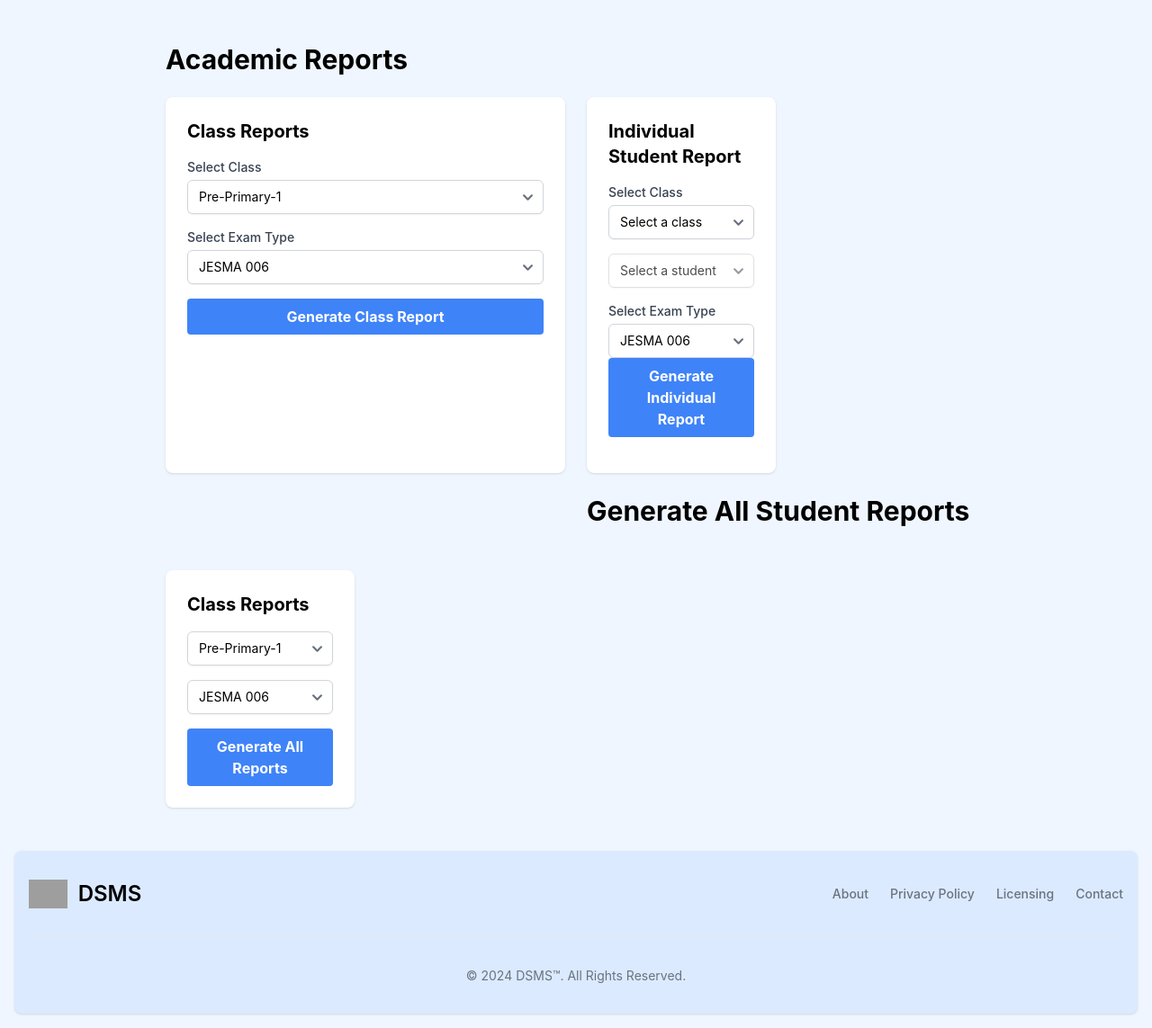
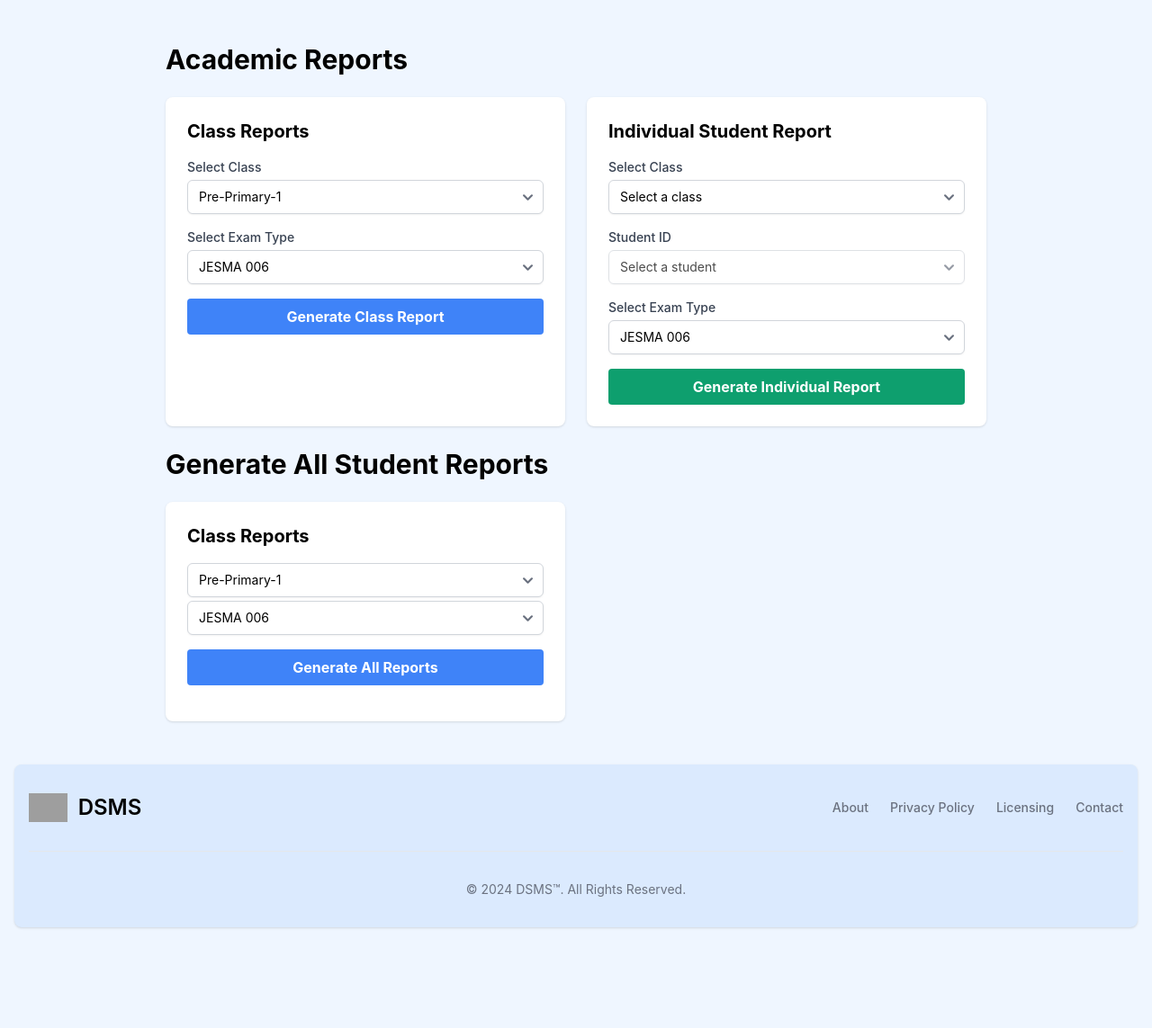
Before and after one commit to simlexx-k/djangoSchoolManager, a Django app: page /control/reports/ in a window 1280 px wide. Shown: the part 60-1203 px from the top of the page at 90% size. After the commit the page ends 1092 px from the top, so only its background shows below. Run offline with Django 5.2, Linux system fonts and the light colour scheme; data comes from the database, SQL or seed files in the repository; both versions use the stored data as it was after the commit; style sheets or scripts are compiled from the project's sources; some libraries are stand-ins or nearby versions; grey boxes are pictures that could not be loaded.

Commit message:
improved report generation

```diff
--- a/administrator/urls.py
+++ b/administrator/urls.py
@@ -2,7 +2,7 @@ from django.contrib import admin
 from django.urls import path
 
 import administrator
-from administrator.views import dashboard, take_attendance, send_notification, generate_reports, add_student, add_teacher, add_class, fees_management, add_payment, get_payment_details, export_payments, generate_class_report, generate_student_report, report_options
+from administrator.views import dashboard, take_attendance, send_notification, generate_reports, add_student, add_teacher, add_class, fees_management, add_payment, get_payment_details, export_payments, generate_class_report, generate_student_report, report_options, generate_all_student_reports, get_students_by_grade
 from . import views
 
 urlpatterns = [
@@ -20,7 +20,7 @@ urlpatterns = [
     path('export-payments/<str:format>/', export_payments, name='export_payments'),
     path('reports/', report_options, name='report_options'),
     path('api/reports/class/<int:grade_id>/', generate_class_report, name='generate_class_report'),
-    path('api/reports/student/<int:student_id>/', generate_student_report, name='generate_student_report'),
-    path('control/api/reports/all-students/', views.generate_all_student_reports, name='generate_all_student_reports'),
+    path('control/api/reports/all-students/', generate_all_student_reports, name='generate_all_student_reports'),
     path('control/api/get-students-by-grade/', views.get_students_by_grade, name='get_students_by_grade'),
+    path('control/api/reports/student/<int:student_id>/', views.generate_student_report, name='generate_student_report'),
 ]
--- a/administrator/views.py
+++ b/administrator/views.py
@@ -233,11 +233,11 @@ def export_payments(request, format):
 
 def report_options(request):
     grades = learners.models.Grade.objects.all()
-    students = LearnerRegister.objects.all()
     exam_types = exams.models.ExamType.objects.all()
-    exam = exams.models.ExamType.objects.all()
-    return render(request, 'admin/report_options.html',
-                  {'grades': grades, 'exam_types': exam_types, 'students': students, 'exams': exam})
+    return render(request, 'admin/report_options.html', {
+        'grades': grades,
+        'exam_types': exam_types
+    })
 
 
 def generate_class_report(request, grade_id):
--- a/templates/admin/report_options.html
+++ b/templates/admin/report_options.html
@@ -1,5 +1,5 @@
 {% extends '_base.html' %}
-
+{% load static %}
 {% block content %}
 <div class="p-8">
     <h1 class="text-3xl font-bold mb-6">Academic Reports</h1>
@@ -29,12 +29,12 @@
                 </button>
             </form>
         </div>
-        <div class="grid grid-cols-1 md:grid-cols-2 gap-6">
+
         <div class="bg-white dark:bg-gray-800 rounded-lg shadow p-6">
             <h2 class="text-xl font-bold mb-4">Individual Student Report</h2>
             <form action="{% url 'generate_student_report' student_id=0 %}" method="get" id="individual-report-form">
                 <div class="mb-4">
-                    <label for="class_id" class="block text-sm font-medium text-gray-700 dark:text-gray-300">Select Class</label>
+                    <label for="grade_id" class="block text-sm font-medium text-gray-700 dark:text-gray-300">Select Class</label>
                     <select name="grade_id" id="grade-select" class="mt-1 block w-full py-2 px-3 border border-gray-300 bg-white rounded-md shadow-sm focus:outline-none focus:ring-indigo-500 focus:border-indigo-500 sm:text-sm">
                         <option value="">Select a class</option>
                     {% for grade in grades %}
@@ -43,20 +43,23 @@
                     </select>
                 </div>
                 <div class="mb-4">
-                    <select name="student_id" id="student-select" class="mt-1 block w-full py-2 px-3 border border-gray-300 bg-white rounded-md shadow-sm focus:outline-none focus:ring-indigo-500 focus:border-indigo-500 sm:text-sm" disabled>
+                    <label for="student_id" class="block text-sm font-medium text-gray-700 dark:text-gray-300">Student ID</label>
+                    <select id="student_id" name="student_id" class="mt-1 block w-full py-2 px-3 border border-gray-300 bg-white rounded-md shadow-sm focus:outline-none focus:ring-indigo-500 focus:border-indigo-500 sm:text-sm" disabled>
                         <option value="">Select a student</option>
                     </select>
                 </div>
                 <div class="mb-4">
                     <label for="exam_type" class="block text-sm font-medium text-gray-700 dark:text-gray-300">Select Exam Type</label>
-                    <select name="exam_type" class="mt-1 block w-full py-2 px-3 border border-gray-300 bg-white rounded-md shadow-sm focus:outline-none focus:ring-indigo-500 focus:border-indigo-500 sm:text-sm">
+                    <select id="exam_type" name="exam_type" class="mt-1 block w-full py-2 px-3 border border-gray-300 bg-white rounded-md shadow-sm focus:outline-none focus:ring-indigo-500 focus:border-indigo-500 sm:text-sm">
                         {% for exam_type in exam_types %}
                             <option value="{{ exam_type.exam_id }}">{{ exam_type.name }}</option>
                         {% endfor %}
                     </select>
-                    <button type="submit" id="generate-individual-report" class="w-full bg-blue-500 hover:bg-blue-700 text-white font-bold py-2 px-4 rounded" disabled>Generate Individual Report</button>
+                </div>
+                <button type="submit" id="generate-individual-report" class="w-full bg-green-500 hover:bg-green-700 text-white font-bold py-2 px-4 rounded" disabled>
+                    Generate Individual Report
+                </button>
             </form>
-            </div>
         </div>
     </div>
 <br>
@@ -71,7 +74,7 @@
                             <option value="{{ grade.id }}">{{ grade.grade_name }}</option>
                         {% endfor %}
                     </select>
-                    </div>
+
                     <div class="mb-4">
                     <select name="exam_type" class="mt-1 block w-full py-2 px-3 border border-gray-300 bg-white rounded-md shadow-sm focus:outline-none focus:ring-indigo-500 focus:border-indigo-500 sm:text-sm">
                         {% for exam_type in exam_types %}
@@ -91,6 +94,30 @@
 <script src="https://code.jquery.com/jquery-3.6.0.min.js"></script>
 <script>
 $(document).ready(function() {
+    function getCookie(name) {
+        let cookieValue = null;
+        if (document.cookie && document.cookie !== '') {
+            const cookies = document.cookie.split(';');
+            for (let i = 0; i < cookies.length; i++) {
+                const cookie = cookies[i].trim();
+                if (cookie.substring(0, name.length + 1) === (name + '=')) {
+                    cookieValue = decodeURIComponent(cookie.substring(name.length + 1));
+                    break;
+                }
+            }
+        }
+        return cookieValue;
+    }
+    const csrftoken = getCookie('csrftoken');
+
+    $.ajaxSetup({
+        beforeSend: function(xhr, settings) {
+            if (!this.crossDomain) {
+                xhr.setRequestHeader("X-CSRFToken", csrftoken);
+            }
+        }
+    });
+
     $('#grade-select').change(function() {
         var gradeId = $(this).val();
         if (gradeId) {
@@ -99,24 +126,29 @@ $(document).ready(function() {
                 data: {
                     'grade_id': gradeId
                 },
+                dataType: 'json',
                 success: function(data) {
-                    $('#student-select').empty();
-                    $('#student-select').append('<option value="">Select a student</option>');
+                    $('#student_id').empty();
+                    $('#student_id').append('<option value="">Select a student</option>');
                     $.each(data, function(index, student) {
-                        $('#student-select').append('<option value="' + student.id + '">' + student.name + '</option>');
+                        $('#student_id').append('<option value="' + student.id + '">' + student.name + '</option>');
                     });
-                    $('#student-select').prop('disabled', false);
+                    $('#student_id').prop('disabled', false);
+                },
+                error: function(xhr, status, error) {
+                    console.error("An error occurred: " + error);
+                    alert("An error occurred while fetching students. Please try again.");
                 }
             });
         } else {
-            $('#student-select').empty();
-            $('#student-select').append('<option value="">Select a student</option>');
-            $('#student-select').prop('disabled', true);
+            $('#student_id').empty();
+            $('#student_id').append('<option value="">Select a student</option>');
+            $('#student_id').prop('disabled', true);
             $('#generate-individual-report').prop('disabled', true);
         }
     });
 
-    $('#student-select').change(function() {
+    $('#student_id').change(function() {
         if ($(this).val()) {
             $('#generate-individual-report').prop('disabled', false);
         } else {
@@ -124,5 +156,11 @@ $(document).ready(function() {
         }
     });
 });
+document.getElementById('classReportForm').addEventListener('submit', function(e) {
+    e.preventDefault();
+    var classId = document.getElementById('class_id').value;
+    this.action = "{% url 'generate_class_report' 0 %}".replace('0', classId);
+    this.submit();
+});
 </script>
 {% endblock %}
```
Also changed, not shown: db.sqlite3. Lines whose indentation alone changed are shown as unchanged.
